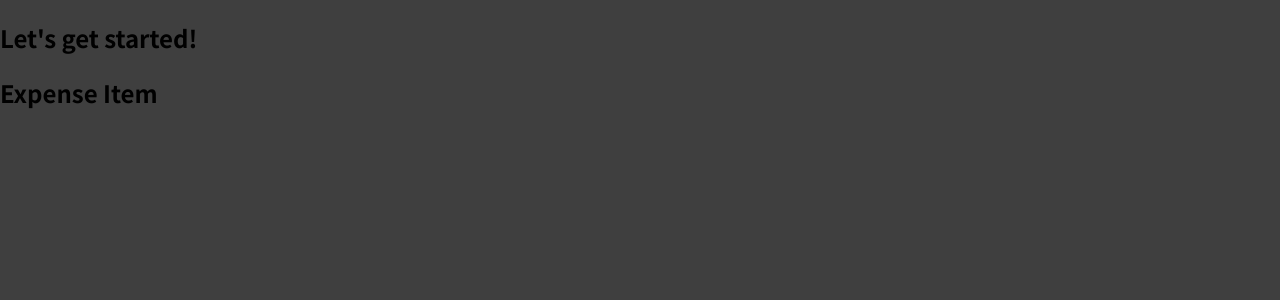
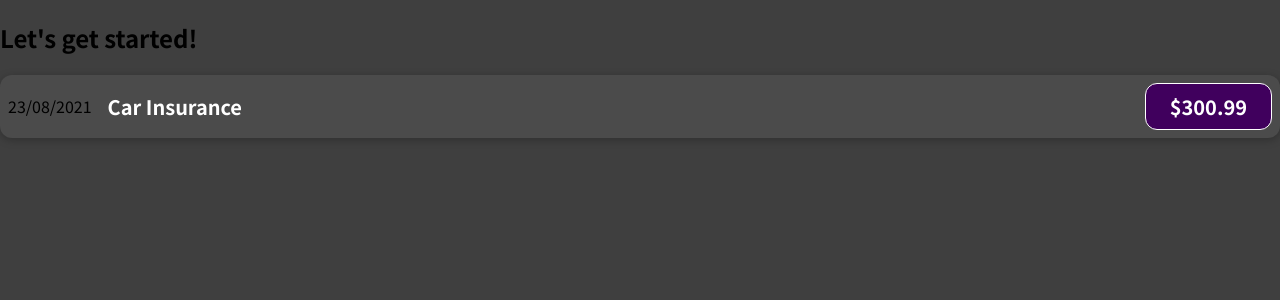
Before and after one commit to dcmallett/ReactJS-Basics-Expenses-Project, a React (Create React App) app: page / in a window 1280 px wide. Shown: the top 300 px of the page. Built offline with nearby package versions, Linux system fonts and the light colour scheme.

Commit message:
Styled the ExpenseItem component

```diff
--- /dev/null
+++ b/src/components/ExpenseItem.css
@@ -0,0 +1,55 @@
+.expense-item {
+    display: flex;
+    justify-content: space-between;
+    align-items: center;
+    box-shadow: 0 2px 8px rgba(0, 0, 0, 0.25);
+    padding: 0.5rem;
+    margin: 1rem 0;
+    border-radius: 12px;
+    background-color: #4b4b4b;
+}
+
+.expense-item__description {
+    display: flex;
+    flex-direction: column;
+    gap: 1rem;
+    align-items: flex-end;
+    flex-flow: column-reverse;
+    justify-content: flex-end;
+    flex: 1;
+}
+
+.expense-item h2 {
+    color: #3a3a3a;
+    font-size: 1rem;
+    flex: 1;
+    margin: 0 1rem;
+    color: #fff;
+}
+
+.expense-item__price {
+    font-size: 1rem;
+    font-weight: bold;
+    color: #fff;
+    background-color: #40005d;
+    border: 1px solid white;
+    padding: 0.5rem;
+    border-radius: 12px;
+}
+
+@media (min-width: 580px) {
+    .expense-item__description {
+        flex-direction: row;
+        align-items: center;
+        justify-content: flex-start;
+        flex: 1;
+    }
+    .expense-item__description h2 {
+        font-size: 1.25rem;
+    }
+
+    .expense-item__price {
+        font-size: 1.25rem;
+        padding: 0.5rem 1.5rem;
+    }
+}
--- a/src/components/ExpenseItem.jsx
+++ b/src/components/ExpenseItem.jsx
@@ -1,10 +1,15 @@
+import './ExpenseItem.css';
 
 const ExpenseItem = () => {
     return (
-        <div>
-            <h2>Expense Item</h2>
-        </div>
-    );
+			<div className="expense-item">
+				<div>23/08/2021</div>
+				<div className="expense-item__description">
+					<h2>Car Insurance</h2>
+				</div>
+				<div className="expense-item__price">$300.99</div>
+			</div>
+	)
 }
 
 export default ExpenseItem;
```
Also changed, not shown: 1 other file (tests, documents, lock files or other folders).
